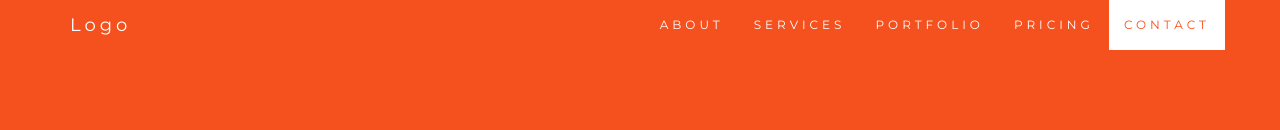
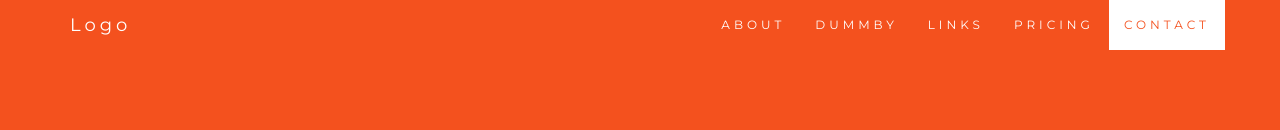
Before and after one commit to LopeznoeGH/node-wn-static-pages, a plain HTML site: page index.html in a window 1280 px wide. Shown: the top 130 px of the page. Drawn offline with nearby package versions, Linux system fonts and the light colour scheme.

Commit message:
Update index.html

```diff
--- a/index.html
+++ b/index.html
@@ -205,8 +205,8 @@
     <div class="collapse navbar-collapse" id="myNavbar">
       <ul class="nav navbar-nav navbar-right">
         <li><a href="about.html">ABOUT</a></li>
-        <li><a href="dumb.html">SERVICES</a></li>
-        <li><a href="links.html">PORTFOLIO</a></li>
+        <li><a href="dumb.html">DUMMBY</a></li>
+        <li><a href="links.html">LINKS</a></li>
         <li><a href="#pricing">PRICING</a></li>
         <li><a href="#contact">CONTACT</a></li>
       </ul>
```
